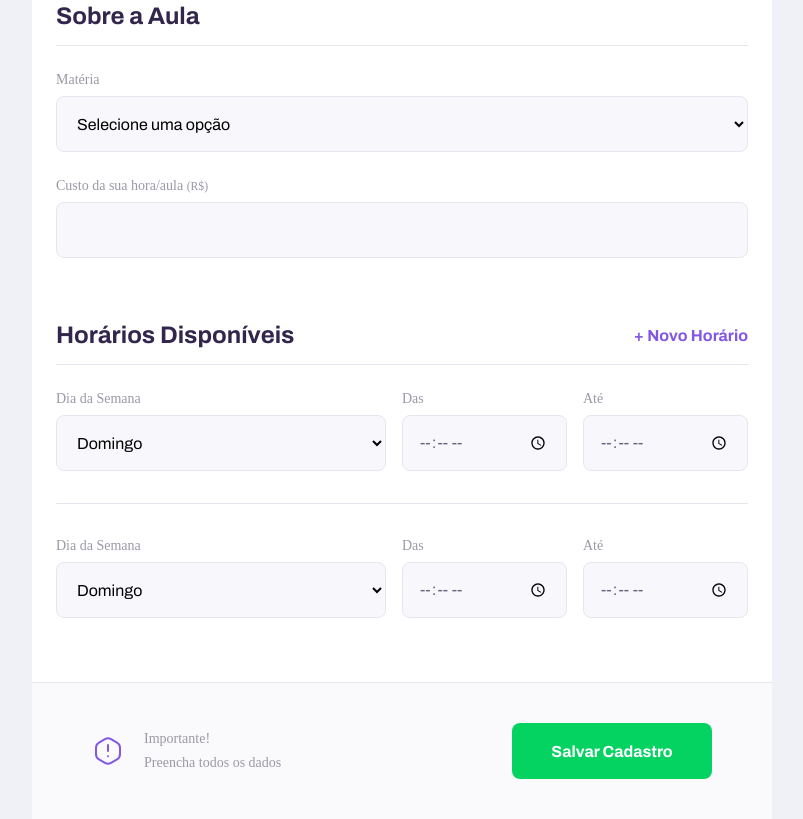
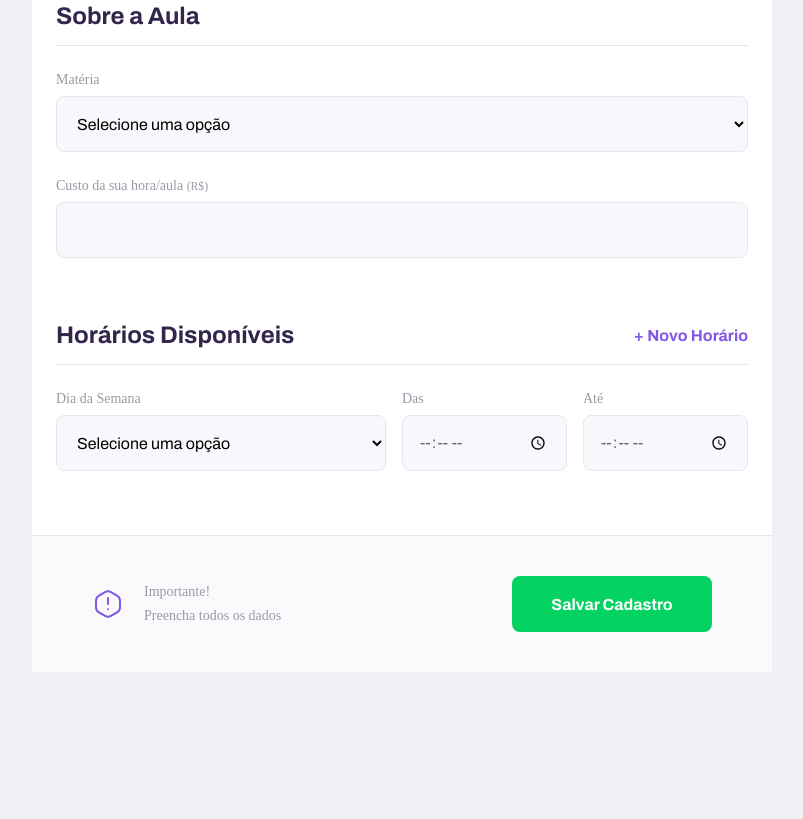
Before and after one commit to LilianeCosta767/NLW-2, a plain HTML site: page give-classes.html in a window 1280 px wide. Shown: the part 1008-1827 px from the top of the page, without its empty margins (238-1041 px from the left). After the commit the page ends 1680 px from the top, so only its background shows below. Drawn offline with Linux system fonts and the light colour scheme.

Commit message:
fializacao da tela give-classes para visualizacao web e utilizacao de js

```diff
--- a/give-classes.html
+++ b/give-classes.html
@@ -9,6 +9,8 @@
     <link rel="stylesheet" href="/styles/partials/page-give-classes.css">
     <link rel="stylesheet" href="/styles/partials/forms.css">
     <link href="https://fonts.googleapis.com/css2?family=Archivo:wght@400;700$amp;family=Poppins:wght;600$amp;display=swap" rel="stylesheet">
+
+    <script src="/scripts/addField.js" defer></script>
 </head>
 <body id="page-give-classes" >
 
@@ -83,13 +85,15 @@
                 <fieldset id="schedule-items">
                     <legend>
                         Horários Disponíveis
-                        <button id="add-time">+ Novo Horário</button>
+                        <button type="button" id="add-time">+ Novo Horário</button>
                     </legend>
+
                     <div class="schedule-item">
                         <div class="select-block">
                             <label for="weekday">Dia da Semana</label>
                             <select name="weekday[]" required>
                                 <option value="" disabled="" hidden="">Selecione uma opção</option>
+                                <option value="">Selecione uma opção</option>
                                 <option value="0">Domingo</option>
                                 <option value="1">Segunda</option>
                                 <option value="2">Terça</option>
@@ -112,32 +116,6 @@
 
                     </div>
 
-                    <div class="schedule-item">
-                        <div class="select-block">
-                            <label for="weekday">Dia da Semana</label>
-                            <select name="weekday[]" required>
-                                <option value="" disabled="" hidden="">Selecione uma opção</option>
-                                <option value="0">Domingo</option>
-                                <option value="1">Segunda</option>
-                                <option value="2">Terça</option>
-                                <option value="3">Quarta</option>
-                                <option value="4">Quinta</option>
-                                <option value="5">Sexta</option>
-                                <option value="6">Sábado</option>
-                            </select>
-                        </div>
-
-                        <div class="input-block">
-                            <label for="time_from">Das</label>
-                            <input type="time" name="time_from[]" required>
-                        </div>
-
-                        <div class="input-block">
-                            <label for="time_to">Até</label>
-                            <input type="time" name="time_to[]" required>
-                        </div>
-
-                    </div>
                 </fieldset>
             </form>
 
--- /dev/null
+++ b/scripts/addField.js
@@ -0,0 +1,24 @@
+// Procurar o botao
+document.querySelector("#add-time")
+// Quando clicar no botao
+.addEventListener('click', cloneField)
+
+//  Executar uma acao
+function cloneField() {
+    // Duplicar os campos. Que campo?
+    const newFieldContainer = document.querySelector('.schedule-item').cloneNode(true) // pegando o campo que quero duplicar
+
+    // limpar os campos. QUe campos?
+    const fields = newFieldContainer.querySelectorAll('input'); //pega todas as tags inputs da tag
+
+    //para cada campo limpar
+    fields.forEach(function (field) {
+        // pega o field do momento e o limpa
+        field.value = ""
+    })
+
+    // Colocar na página: onde?
+    document.querySelector('#schedule-items').appendChild(newFieldContainer);
+}
+
+// usamos o node sempre para se referir a uma tag HTML
```
